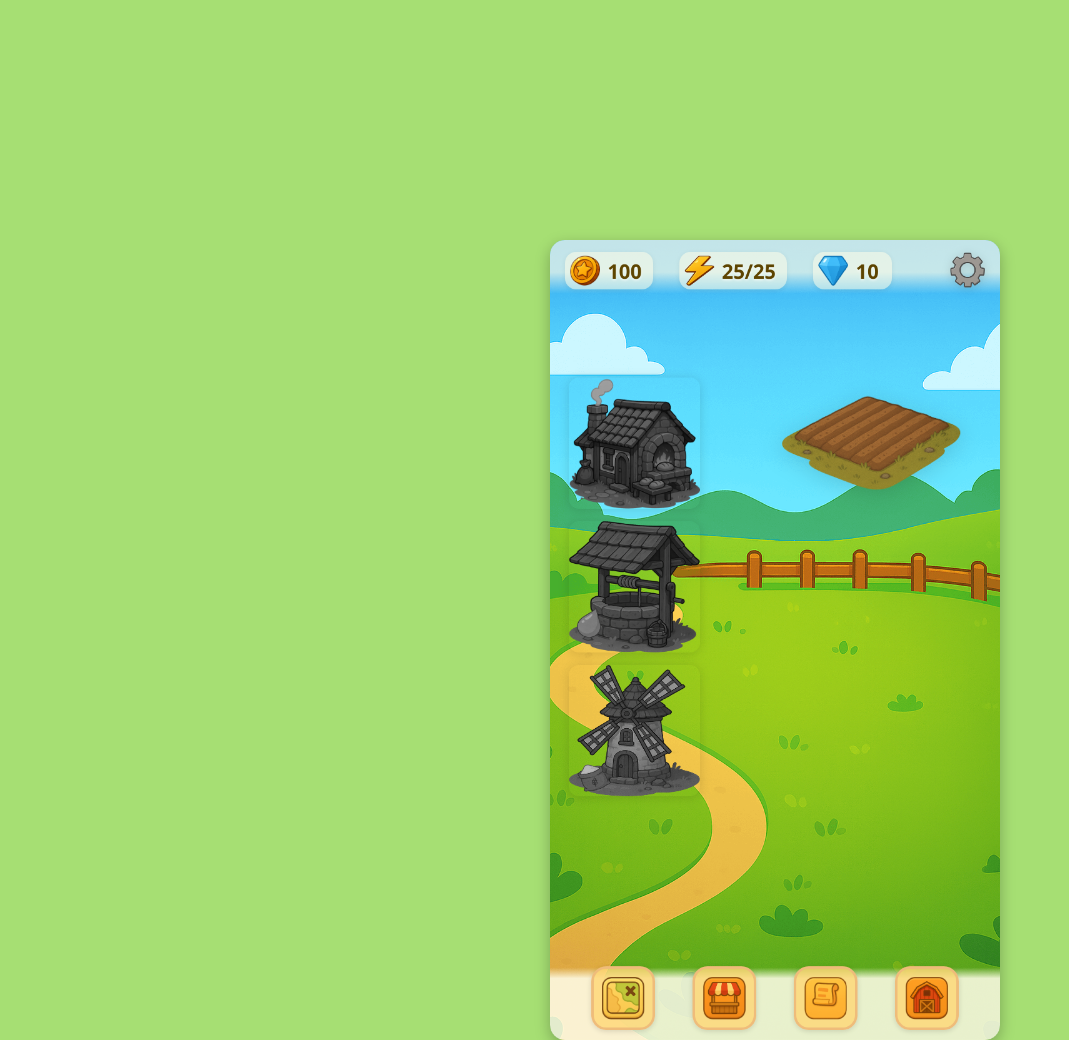
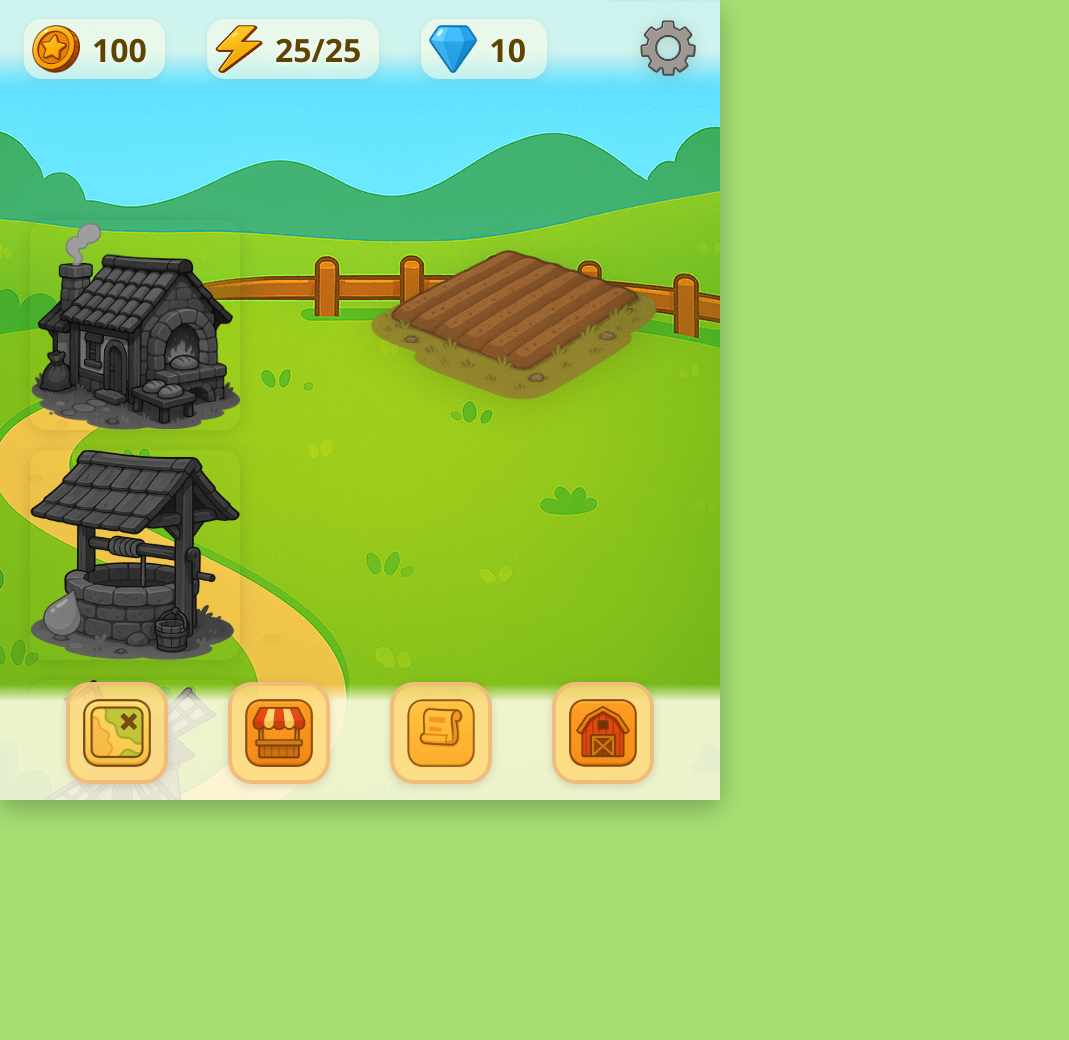
Before and after one commit to hy157/farm4, a plain HTML site: page index.html in a window 1280 px wide. Shown: the whole page, without its empty margins (0-1069 px from the left). After the commit the page ends 800 px from the top, so only its background shows below. Drawn offline with Linux system fonts and the light colour scheme.

Commit message:
Update index.html

```diff
--- a/index.html
+++ b/index.html
@@ -2,7 +2,7 @@
 <html lang="en">
 <head>
   <meta charset="UTF-8">
-  <!-- Responsive viewport ayarı -->
+  <!-- Mobil ve responsive uyumlu viewport -->
   <meta name="viewport" content="width=device-width, initial-scale=1, user-scalable=no, maximum-scale=1, viewport-fit=cover">
   <title>Farm Game</title>
   <style>
@@ -32,8 +32,20 @@
       will-change: transform;
       touch-action: manipulation;
       left: 0; top: 0;
+      /* Responsive scale ayarı mobil için */
     }
-    /* Aşağıdan itibaren CSS'in aynen devamı */
+    @media (max-width: 720px), (max-height: 1280px) {
+      #game-root {
+        width: 100vw !important;
+        height: 100vh !important;
+        min-width: 320px;
+        min-height: 480px;
+        max-width: 720px;
+        max-height: 1280px;
+        border-radius: 0;
+      }
+    }
+    /* Diğer CSS senin verdiğin gibi */
     .topbar {
       position: absolute; top: 0; left: 0;
       width: 100%; height: 86px;
@@ -192,7 +204,6 @@
     }
     input:checked + .slider { background: #60cf72; }
     input:checked + .slider:before { transform: translateX(30px); }
-    /* FIELD AREA */
     .field-area {
       position: absolute;
       right: 60px;
@@ -259,7 +270,6 @@
       90% {transform: translate(-330px, 650px) scale(1.12);}
       100% {transform: translate(-310px, 715px) scale(0.75); opacity: 0.1;}
     }
-    /* Bina */
     .building-area {
       position: absolute;
       left: 30px; top: 220px;
@@ -425,7 +435,6 @@
         </div>
       </div>
     </div>
-    <!-- FIELD AREA -->
     <div class="field-area" id="fieldArea">
       <img id="fieldImg" class="field-img" src="img/field.png" alt="Field">
       <div id="fieldPanel" class="field-panel" style="display:none;">
@@ -433,7 +442,6 @@
         <button id="harvestBtn" class="field-panel-btn"><img id="sickleImg" src="img/iconsickle.png" width="48"></button>
       </div>
     </div>
-    <!-- BUILDINGS -->
     <div class="building-area">
       <div class="building-block" id="building-oven" style="top:0px; left:0px;">
         <img src="img/oven.png" class="building-img" id="img-oven">
@@ -481,7 +489,6 @@
         </div>
       </div>
     </div>
-    <!-- Animations -->
     <img src="img/icongold.png" style="display:none;" id="goldFlyAnim" class="gold-fly-anim">
     <img src="img/iconwheat.png" style="display:none;" id="wheatFlyAnim" class="wheat-fly-anim">
     <img src="img/iconbread.png" style="display:none;" id="breadFlyAnim" class="wheat-fly-anim">
@@ -970,21 +977,6 @@
     updateBars();
     updateBarn();
     updateTasks();
-    function scaleGameRoot() {
-      const baseWidth = 720, baseHeight = 1280;
-      const root = document.getElementById('game-root');
-      const ww = window.innerWidth, wh = window.innerHeight;
-      const scale = Math.min(ww/baseWidth, wh/baseHeight);
-      root.style.transform = `scale(${scale})`;
-      root.style.webkitTransform = `scale(${scale})`;
-      root.style.left = `calc(50% - ${(baseWidth*scale)/2}px)`;
-      root.style.top = `calc(50% - ${(baseHeight*scale)/2}px)`;
-      root.style.right = "auto";
-      root.style.bottom = "auto";
-    }
-    window.addEventListener('resize', scaleGameRoot);
-    window.addEventListener('orientationchange', scaleGameRoot);
-    window.addEventListener('DOMContentLoaded', scaleGameRoot);
   </script>
 </body>
 </html>
```
